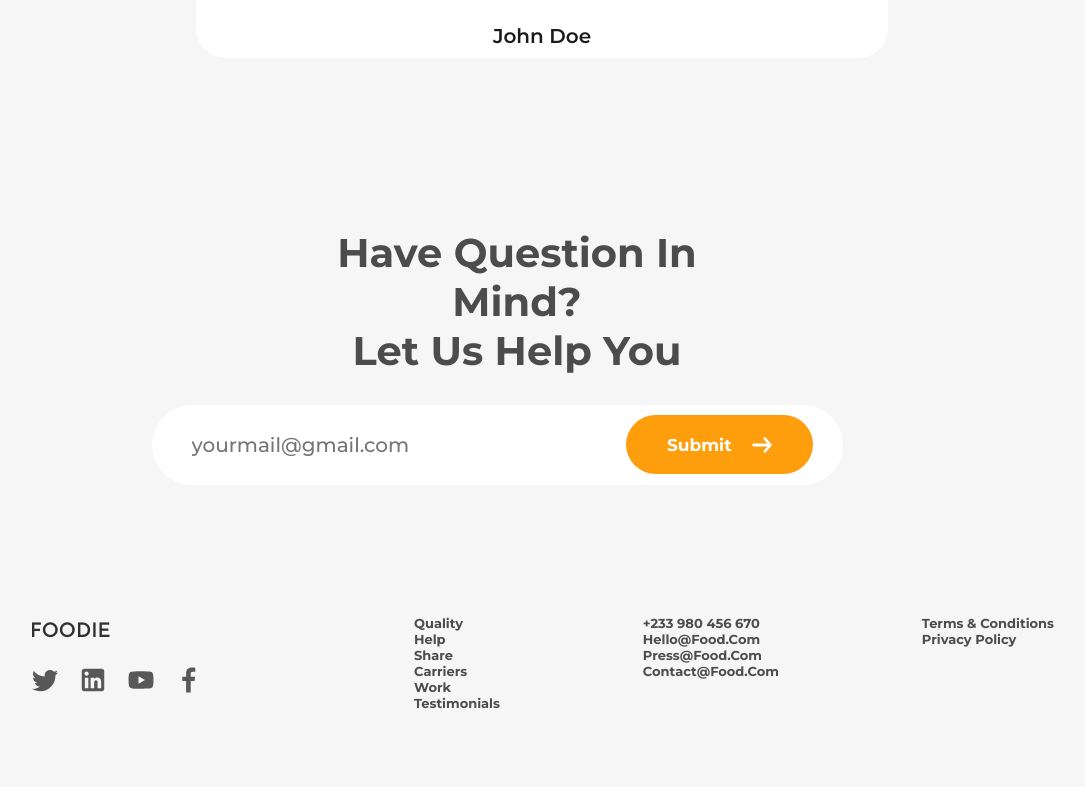
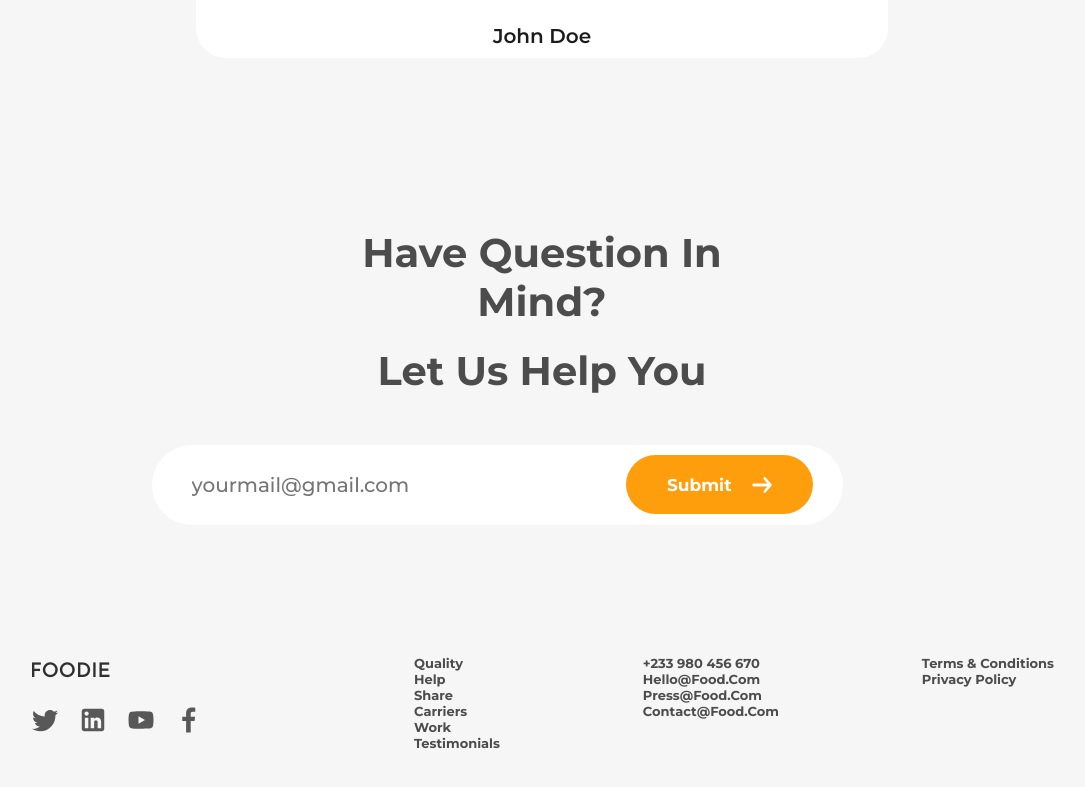
Before and after one commit to mambachristophersteven/react-restaurant-landing-page, a React (Create React App) app: page / in a window 1280 px wide. Shown: the part 2917-3704 px from the top of the page, without its empty margins (98-1183 px from the left). Before the commit the page ends 3678 px from the top, so only its background shows below. Built offline with nearby package versions, Linux system fonts and the light colour scheme.

Commit message:
ContactSection styling update

```diff
--- a/src/Sections/ContactSection/ContactSection.css
+++ b/src/Sections/ContactSection/ContactSection.css
@@ -3,11 +3,15 @@
     display: flex;
     flex-direction: column;
     align-items: center;
-    gap: 30px;
+    gap: 50px;
 }
 
 .contact-top{
     text-align: center;
+    gap: 20px;
+    display: flex;
+    flex-direction: column;
+    align-items: center;
 }
 
 .contact-bottom{
```
